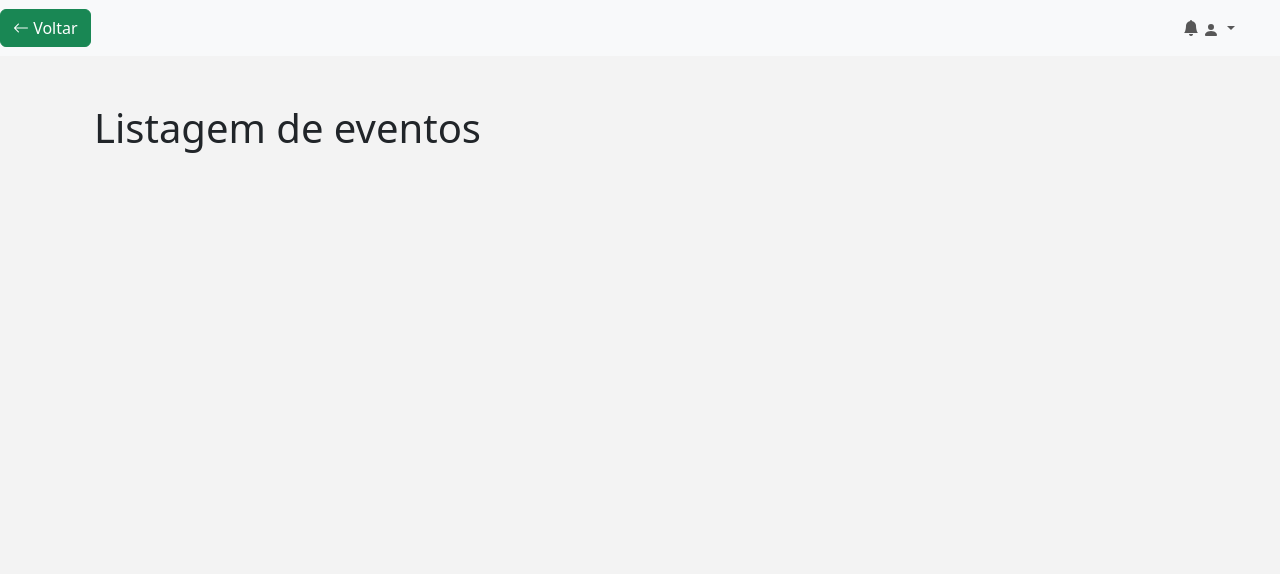
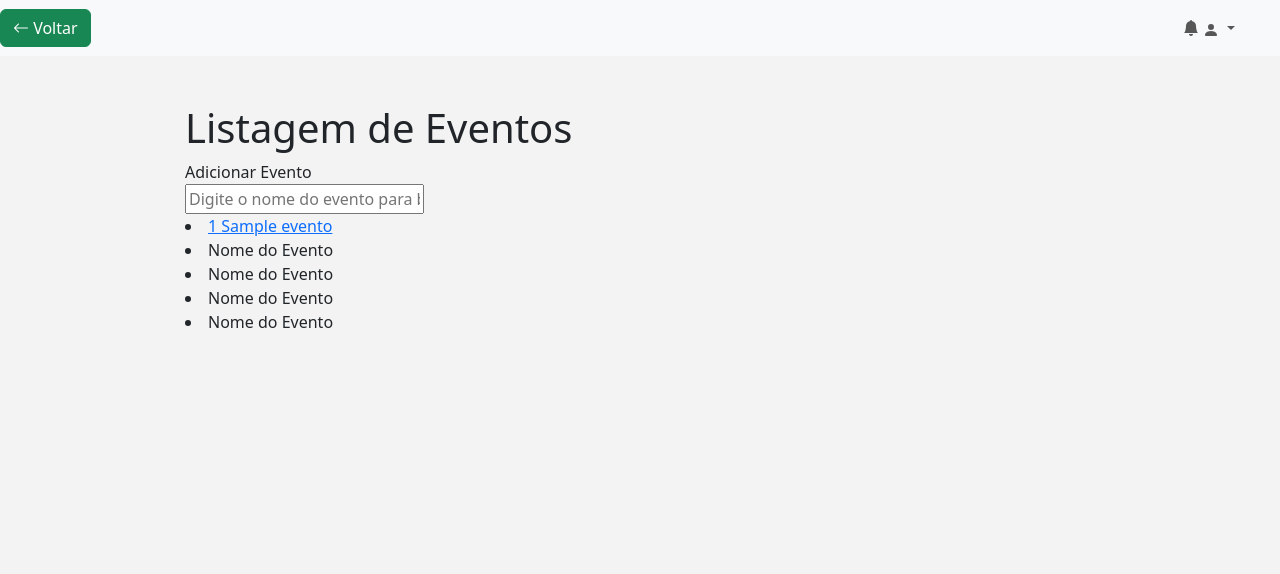
Before and after one commit to AnaCandida/Projeto-Empreendedor, a Django app: template bora_la/core/templates/listar_eventos.html in a window 1280 px wide. Shown: the top 574 px of the page. Run offline with Django 4.2, Linux system fonts and the light colour scheme; the template is opened without the code that fills it: values that come from a table or form of the project are taken from there, others are empty; tables that the repository leaves empty hold one stand-in row (values such as "Sample post"); parts of the project's set-up code (start-up, migrations or seed data) failed here and were passed over; some libraries are stand-ins or nearby versions.

Commit message:
Criado a listagem de eventos para poder visualizar

```diff
--- a/bora_la/core/templates/listar_eventos.html
+++ b/bora_la/core/templates/listar_eventos.html
@@ -5,6 +5,33 @@
 {% block content %}
 
 <div class="container mt-5">
-    <h1>Listagem de eventos</h1>
+    <div class="offset-1 col10 list-div">
+        <h1>Listagem de Eventos</h1>
+        <div class="col-10 add-div">
+            Adicionar Evento
+        </div>
+        <div class="col-9 search-div">
+            <input type="text" id="search" name="search" placeholder="Digite o nome do evento para buscar">
+        </div>
+        <div class="listar-eventos">
+            {% for evento in eventos %}
+            <li class="evento-item">
+                <span><a href="/editar_evento/{{evento.id}}"> {{evento.id}} {{evento.nome}}</a></span>
+            </li>
+            <li class="evento-item">
+                <span>Nome do Evento</span>
+            </li>
+            <li class="evento-item">
+                <span>Nome do Evento</span>
+            </li>
+            <li class="evento-item">
+                <span>Nome do Evento</span>
+            </li>
+            <li class="evento-item">
+                <span>Nome do Evento</span>
+            </li>
+            {% endfor%}
+        </div>
+    </div>
 </div>
 {% endblock %}
```
